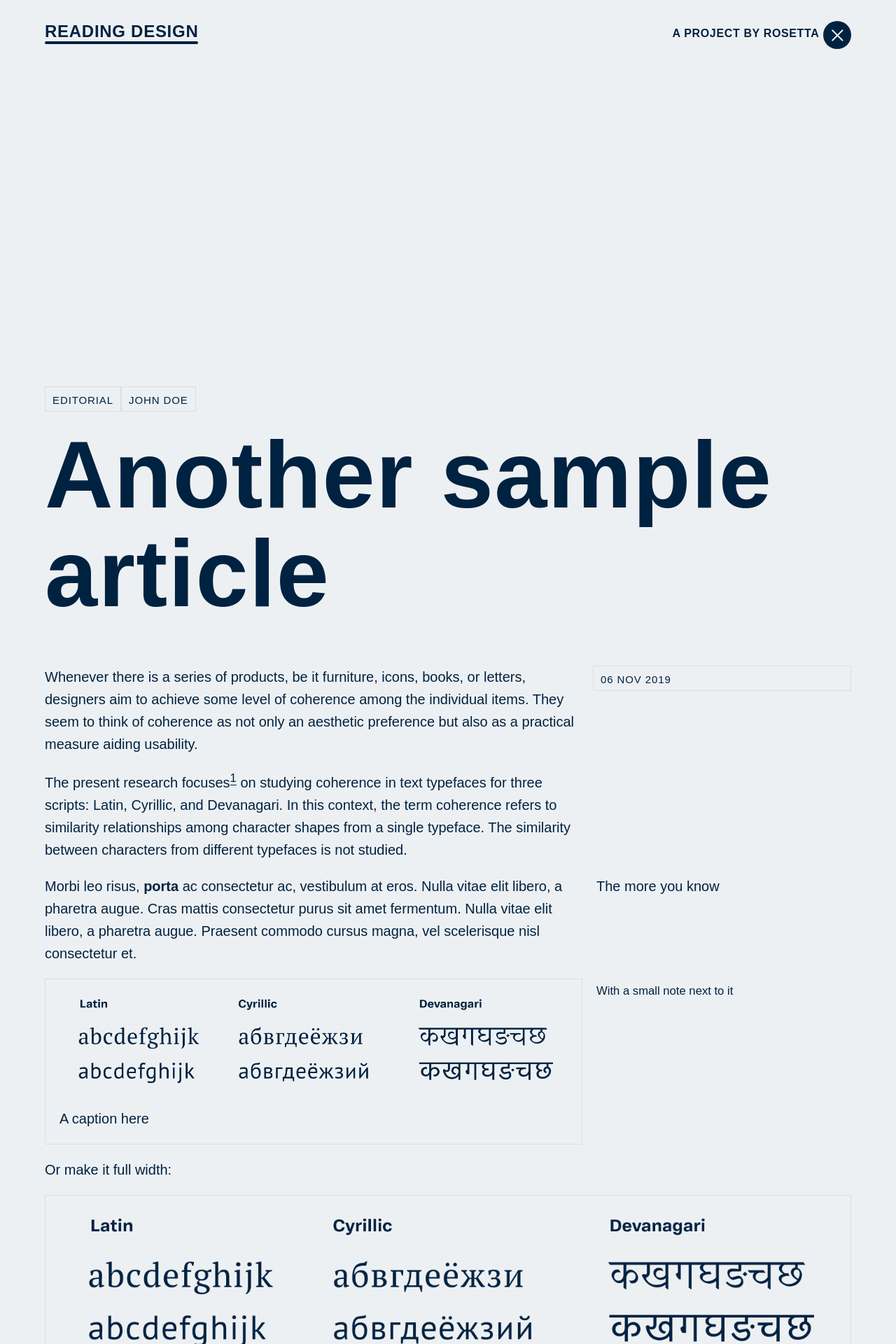
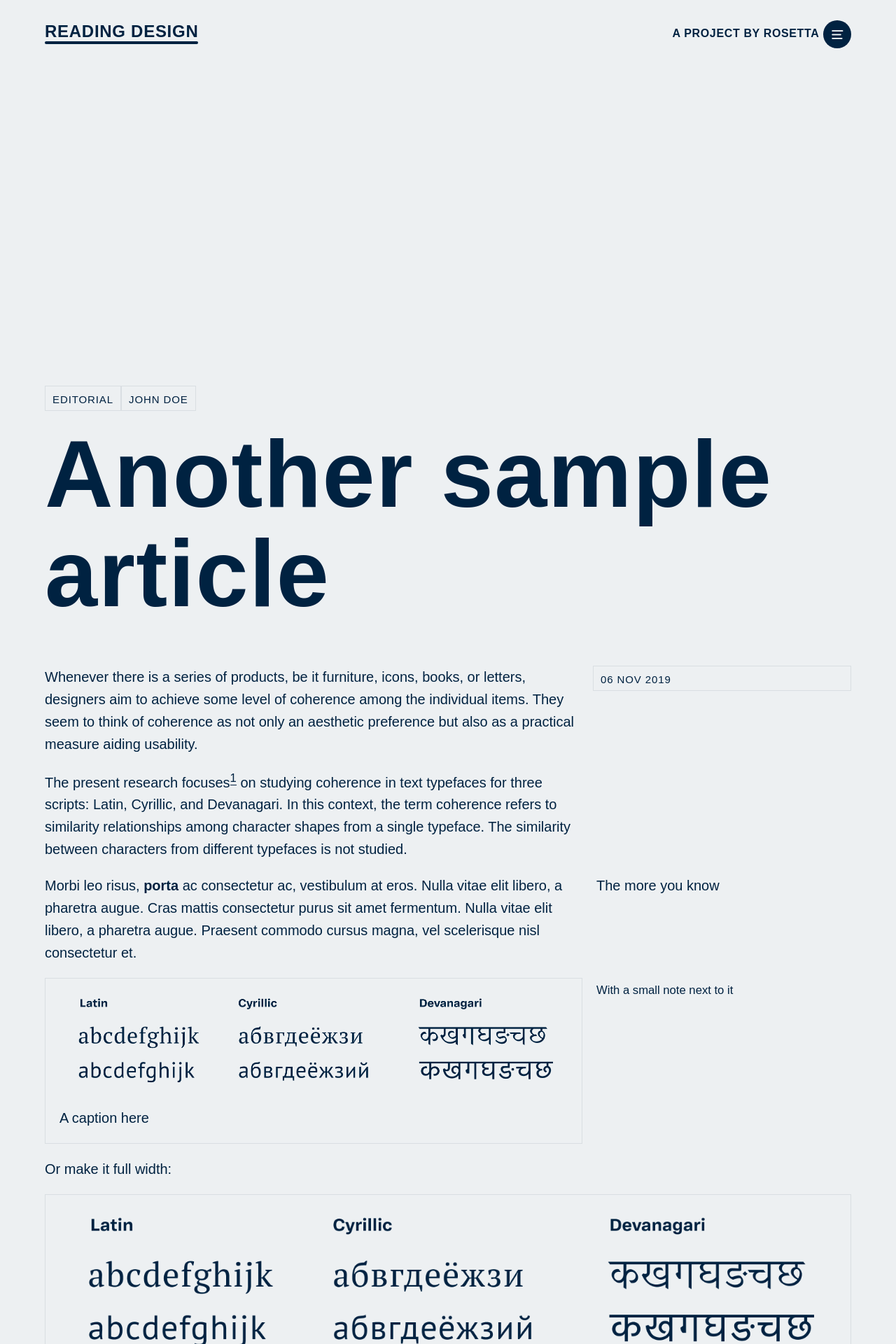
Before and after one commit to rosettatype/design-regression, a Jekyll site: the page built from _posts/2019-11-06-another-sample-article.md, in a window 1280 px wide. Shown: the top 1920 px of the page at 70% size. Built offline with Jekyll 4.4.1, drawn with Linux system fonts in a browser that asks for light colours; some web fonts are replaced.

Commit message:
Added menu icon and fixed interaction

```diff
--- a/assets/css/_icons.scss
+++ b/assets/css/_icons.scss
@@ -4,12 +4,12 @@
 
 @font-face {
   font-family: "icons";
-  src: url("/assets/ui-fonts/icons_f5d4db87e0311e9a7b8bf6b0d2d0fdd2.eot");
-  src: url("/assets/ui-fonts/icons_f5d4db87e0311e9a7b8bf6b0d2d0fdd2.eot?#iefix") format("embedded-opentype"),
-       url("/assets/ui-fonts/icons_f5d4db87e0311e9a7b8bf6b0d2d0fdd2.woff2") format("woff2"),
-       url("/assets/ui-fonts/icons_f5d4db87e0311e9a7b8bf6b0d2d0fdd2.woff") format("woff"),
-       url("/assets/ui-fonts/icons_f5d4db87e0311e9a7b8bf6b0d2d0fdd2.ttf") format("truetype"),
-       url("/assets/ui-fonts/icons_f5d4db87e0311e9a7b8bf6b0d2d0fdd2.svg#icons") format("svg");
+  src: url("/assets/ui-fonts/icons_0747325fe8c081a3e346349fca78716f.eot");
+  src: url("/assets/ui-fonts/icons_0747325fe8c081a3e346349fca78716f.eot?#iefix") format("embedded-opentype"),
+       url("/assets/ui-fonts/icons_0747325fe8c081a3e346349fca78716f.woff2") format("woff2"),
+       url("/assets/ui-fonts/icons_0747325fe8c081a3e346349fca78716f.woff") format("woff"),
+       url("/assets/ui-fonts/icons_0747325fe8c081a3e346349fca78716f.ttf") format("truetype"),
+       url("/assets/ui-fonts/icons_0747325fe8c081a3e346349fca78716f.svg#icons") format("svg");
   font-weight: normal;
   font-style: normal;
 }
@@ -17,7 +17,7 @@
 @media screen and (-webkit-min-device-pixel-ratio:0) {
   @font-face {
     font-family: "icons";
-    src: url("/assets/ui-fonts/icons_f5d4db87e0311e9a7b8bf6b0d2d0fdd2.svg#icons") format("svg");
+    src: url("/assets/ui-fonts/icons_0747325fe8c081a3e346349fca78716f.svg#icons") format("svg");
   }
 }
 
@@ -29,6 +29,7 @@
 .icon-close:before,
 .icon-dropdown:before,
 .icon-info:before,
+.icon-menu:before,
 .icon-remove:before,
 .icon-tooltip:before {
   display: inline-block;
@@ -50,6 +51,7 @@
 .icon-close:before { content: "\f102"; }
 .icon-dropdown:before { content: "\f103"; }
 .icon-info:before { content: "\f104"; }
+.icon-menu:before { content: "\f107"; }
 .icon-remove:before { content: "\f105"; }
 .icon-tooltip:before { content: "\f106"; }
 
@@ -58,5 +60,6 @@ $font-icons-check: "\f101";
 $font-icons-close: "\f102";
 $font-icons-dropdown: "\f103";
 $font-icons-info: "\f104";
+$font-icons-menu: "\f107";
 $font-icons-remove: "\f105";
 $font-icons-tooltip: "\f106";
--- a/assets/css/_nav.scss
+++ b/assets/css/_nav.scss
@@ -22,6 +22,7 @@ nav {
         list-style: none;
         padding: 0;
     }
+}
 
 .header {
     @include maxwidth();
@@ -33,16 +34,15 @@ nav {
         }
 
         .icon-menu {
+            position: relative;
             display: block;
+            left: 1px;
+            top: -1px;
+        }
     }
 }
 
-        &.menu-open {
-            position: fixed;
-            top: 0;
-            left: 0;
-            z-index: 100;
-
+body.menu-open {
     .toggle-menu {
         .icon-close {
             display: block;
@@ -53,5 +53,3 @@ nav {
         }
     }
 }
-    }
-}
--- a/assets/js/scripts.js
+++ b/assets/js/scripts.js
@@ -59,14 +59,12 @@ window.addEventListener("load", function () {
 
     var toggleMenu = document.querySelectorAll(".toggle-menu"),
         menu = document.getElementById("menu"),
-        header = document.getElementById("header"),
         body = document.getElementsByTagName("body")[0],
         html = document.getElementsByTagName("html")[0]
 
     // Showing and hiding the menu
     function onToggleMenu() {
         toggleClass(menu, "open")
-        toggleClass(header, "menu-open")
         toggleClass(body, "menu-open")
     }
 
```
Also changed, not shown: .fontcustom-manifest.json, assets/ui-fonts/icons_0747325fe8c081a3e346349fca78716f.svg (added), assets/ui-fonts/icons_0747325fe8c081a3e346349fca78716f.ttf (added), assets/ui-fonts/icons_0747325fe8c081a3e346349fca78716f.woff (added), assets/ui-fonts/icons_0747325fe8c081a3e346349fca78716f.woff2 (added), assets/ui-fonts/icons_f5d4db87e0311e9a7b8bf6b0d2d0fdd2.svg (deleted), assets/ui-fonts/icons_f5d4db87e0311e9a7b8bf6b0d2d0fdd2.ttf (deleted), assets/ui-fonts/icons_f5d4db87e0311e9a7b8bf6b0d2d0fdd2.woff (deleted), assets/ui-fonts/icons_f5d4db87e0311e9a7b8bf6b0d2d0fdd2.woff2 (deleted), icons/check.svg, icons/dropdown.svg, icons/menu.svg (added), icons/remove.svg, 2 other files. Lines whose indentation alone changed are shown as unchanged.
